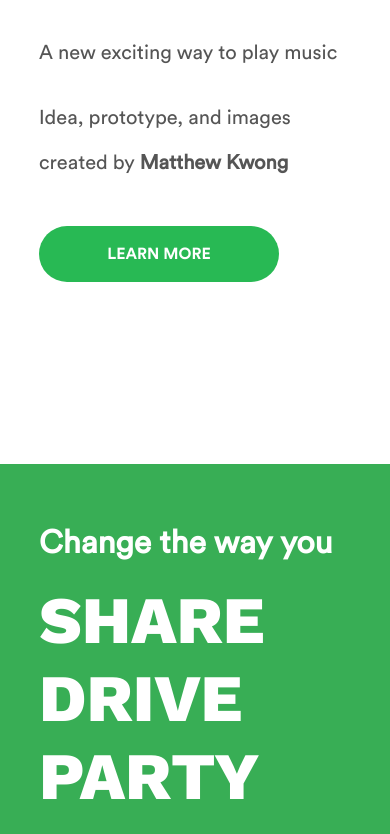
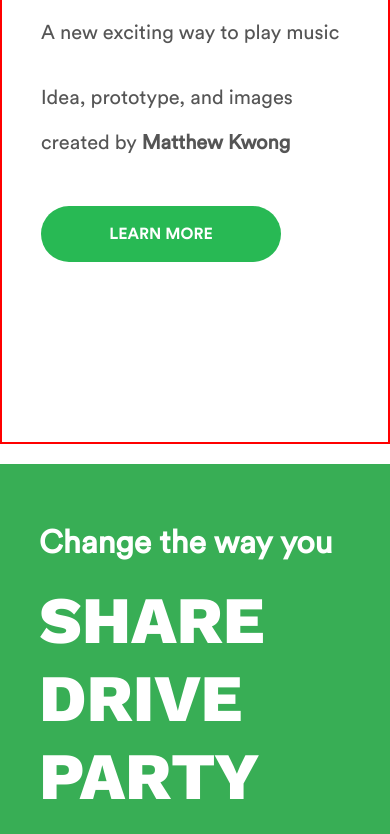
Before and after one commit to MatthewKwong/SpotifyRooms, a plain HTML site: page index.html in a window 390 px wide. Shown: the part 380-1214 px from the top of the page. Drawn offline with nearby package versions, Linux system fonts and the light colour scheme.

Commit message:
move up title

```diff
--- a/mobile.css
+++ b/mobile.css
@@ -134,12 +134,14 @@
   } */
 
   .room {
+    position: relative;
     display: flex;
     align-items: center;
     justify-content: center;
     height:100vh;
-    padding-top:0;
-    /* border: solid 2px red; */
+    top: -20px;
+    padding-top: 0;
+    border: solid 2px red;
   }
 
   #learn-more{
@@ -368,7 +370,7 @@
 
  footer{
    /* display: none; */
-   top: 820vh;
+   top: 818vh;
    line-height: 15px;
    font-size: 20px;
    color: white;
```
Also changed, not shown: index.html (+3 -3 lines).
